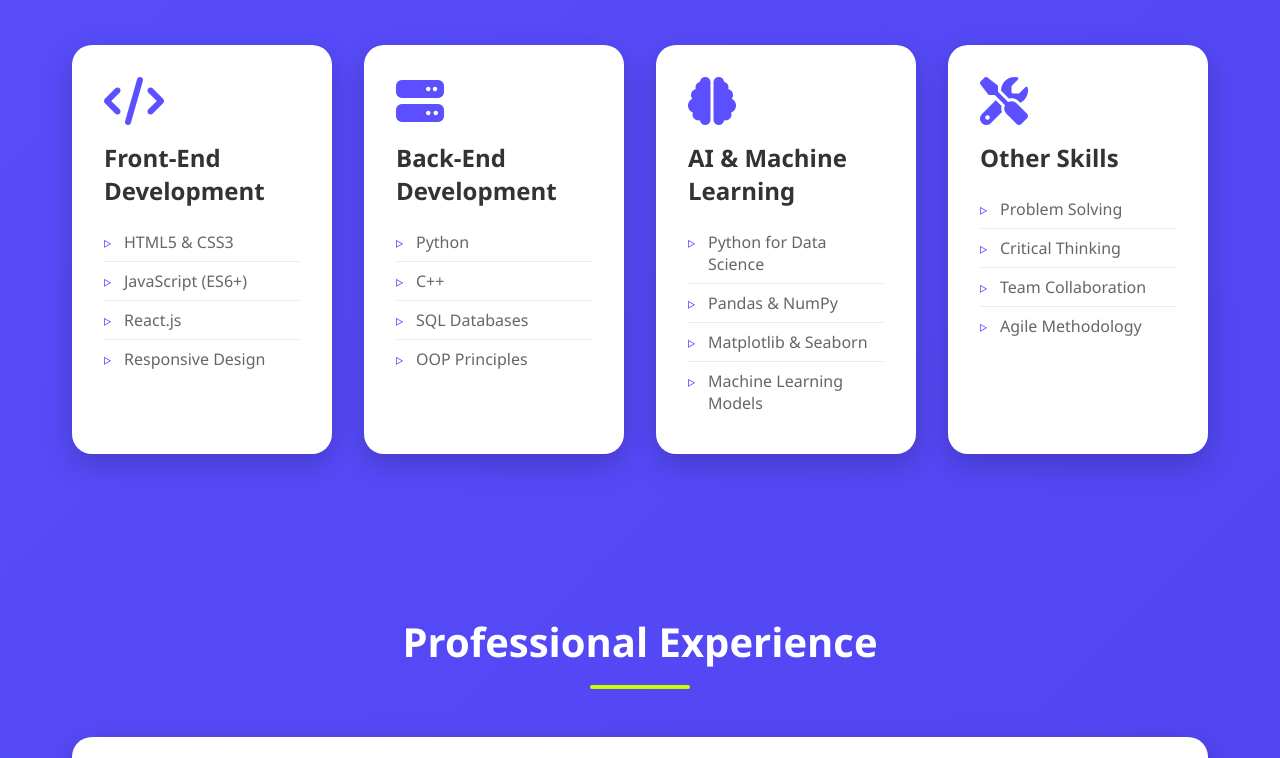
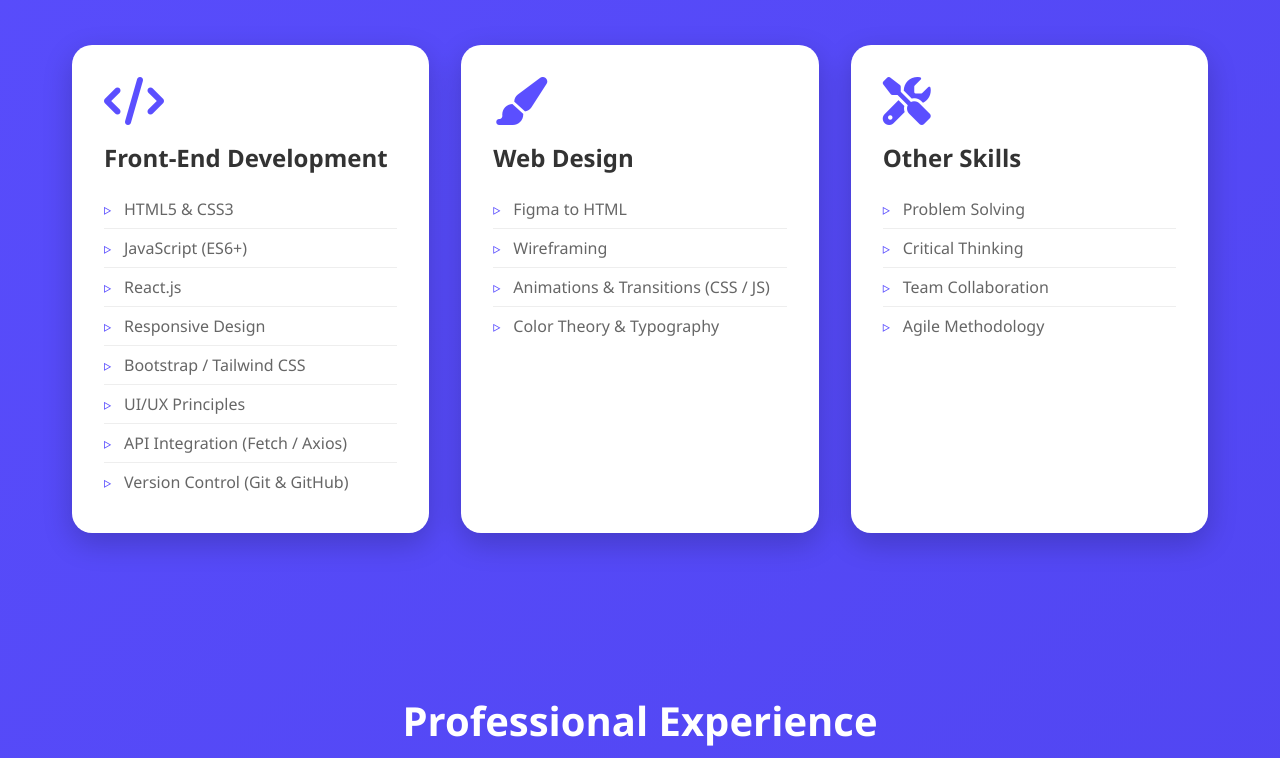
Before and after one commit to Ziadnasser80/Ziadnasser80.github.io, a plain HTML site: page index.html in a window 1280 px wide. Shown: the part 958-1716 px from the top of the page. Drawn offline with Linux system fonts and the light colour scheme.

Commit message:
Update index.html

```diff
--- a/index.html
+++ b/index.html
@@ -899,6 +899,7 @@
 <section id="skills">
     <h2 class="section-title">Technical Skills</h2>
     <div class="skills-grid">
+
         <div class="skill-card animate-delay-1">
             <i class="fas fa-code"></i>
             <h3>Front-End Development</h3>
@@ -907,29 +908,25 @@
                 <li>JavaScript (ES6+)</li>
                 <li>React.js</li>
                 <li>Responsive Design</li>
+                <li>Bootstrap / Tailwind CSS</li>
+                <li>UI/UX Principles</li>
+                <li>API Integration (Fetch / Axios)</li>
+                <li>Version Control (Git & GitHub)</li>
             </ul>
         </div>
+
         <div class="skill-card animate-delay-2">
-                <i class="fas fa-server"></i>
-                <h3>Back-End Development</h3>
+            <i class="fas fa-paint-brush"></i>
+            <h3>Web Design</h3>
             <ul>
-                    <li>Python</li>
-                    <li>C++</li>
-                    <li>SQL Databases</li>
-                    <li>OOP Principles</li>
+                <li>Figma to HTML</li>
+                <li>Wireframing</li>
+                <li>Animations & Transitions (CSS / JS)</li>
+                <li>Color Theory & Typography</li>
             </ul>
         </div>
+
         <div class="skill-card animate-delay-3">
-                <i class="fas fa-brain"></i>
-                <h3>AI & Machine Learning</h3>
-                <ul>
-                    <li>Python for Data Science</li>
-                    <li>Pandas & NumPy</li>
-                    <li>Matplotlib & Seaborn</li>
-                    <li>Machine Learning Models</li>
-                </ul>
-            </div>
-            <div class="skill-card animate-delay-4">
             <i class="fas fa-tools"></i>
             <h3>Other Skills</h3>
             <ul>
@@ -939,8 +936,10 @@
                 <li>Agile Methodology</li>
             </ul>
         </div>
+
     </div>
 </section>
+
 
 <section id="experience">
     <h2 class="section-title">Professional Experience</h2>
```
Lines whose indentation alone changed are shown as unchanged.
